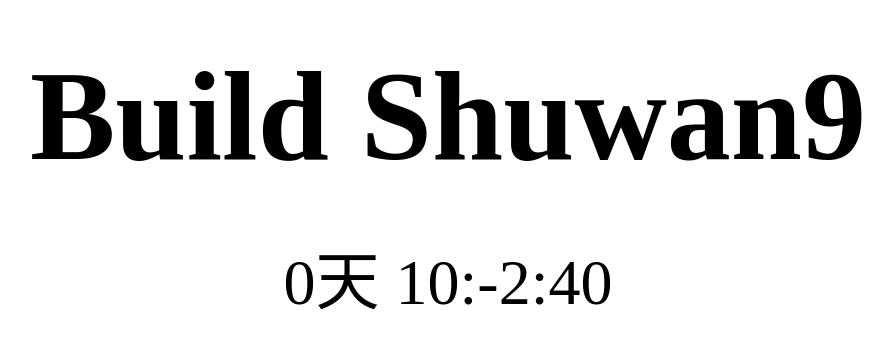
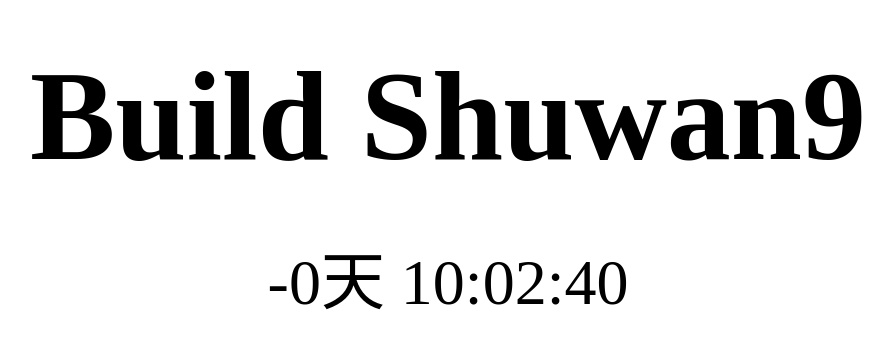
Before and after one commit to xiaomeiwu/xiaomeiwu.github.io, a plain HTML site: page build-shuwan9/index.html in a window 1280 px wide. Shown: the part 238-586 px from the top of the page, without its empty margins (192-1085 px from the left). Drawn offline with Linux system fonts and the light colour scheme.

Commit message:
update build-shuwan9/index.html

```diff
--- a/build-shuwan9/index.html
+++ b/build-shuwan9/index.html
@@ -41,7 +41,9 @@
       const HOUR = 60 * MINUTE
       const DAY = 24 * HOUR
       function addZero(n) {
-        return ('0' + n).slice(-2)
+        return ('' + n).replace('-', '').replace(/(\d+)/, function (m, p) {
+          return ('0' + p).slice(-2)
+        })
       }
       function update(start) {
         let startTime = new Date(start).getTime()
@@ -55,9 +57,10 @@
           24 * 60 * 60 * day -
           60 * 60 * hour -
           60 * minute
-        let str = `${day}天 ${addZero(hour)}:${addZero(minute)}:${addZero(
-          second
-        )}`
+        let flag = startTime > nowTime ? '-' : ''
+        let str =
+          flag +
+          `${day}天 ${addZero(hour)}:${addZero(minute)}:${addZero(second)}`
         document.querySelector('#time').textContent = str
       }
       update(START)
```
